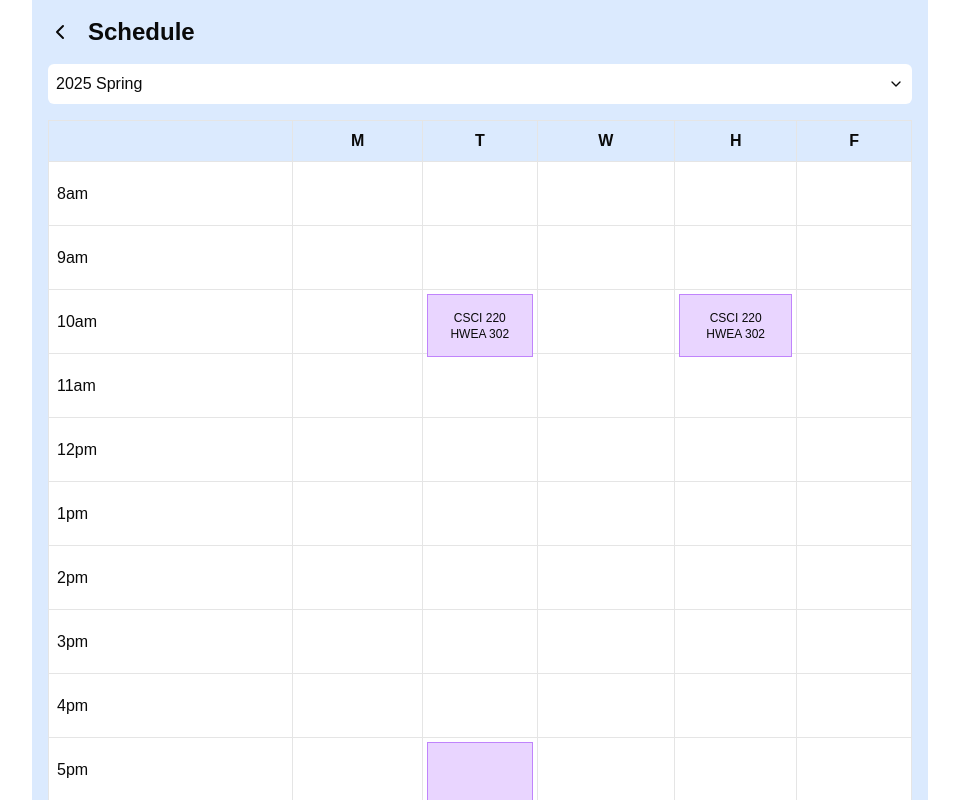
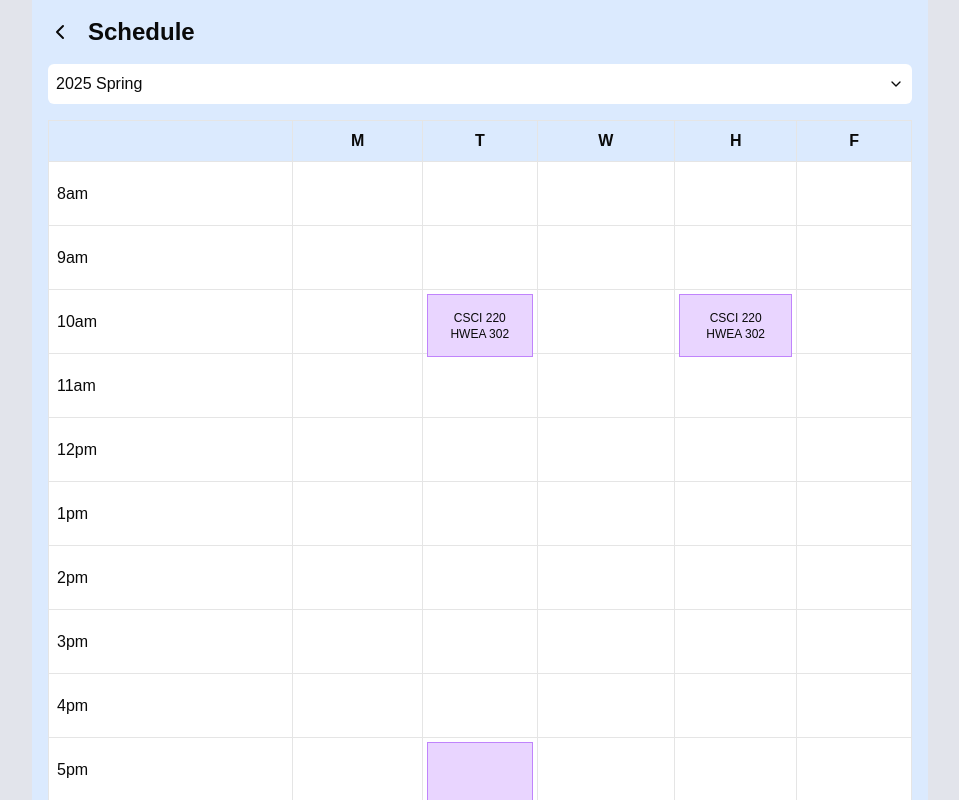
Before and after one commit to DanielleD7/Zero-Seats-Remaining, a Next.js app: page /schedule in a window 1280 px wide. Shown: the top 800 px of the page, without its empty margins (160-1119 px from the left). Built offline with nearby package versions, Linux system fonts and the light colour scheme.

Commit message:
Updated UI colors

```diff
--- a/src/app/schedule/page.tsx
+++ b/src/app/schedule/page.tsx
@@ -34,6 +34,7 @@ export default function Schedule() {
   }
 
   return (
+  <div className="bg-[#E2E4EB]">
     <div className="max-w-4xl mx-auto p-4 bg-blue-100">
       <div className="flex items-center mb-4">
         <ChevronLeft className="w-6 h-6 mr-4 cursor-pointer" />
@@ -108,5 +109,6 @@ export default function Schedule() {
         </table>
       </div>
     </div>
+  </div>
   )
 }
```
